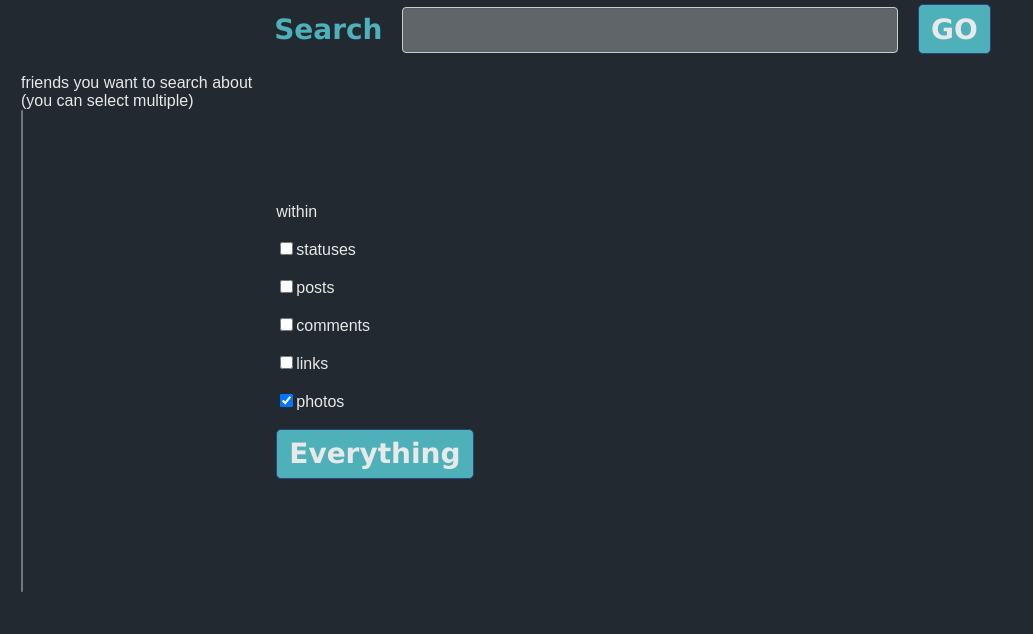
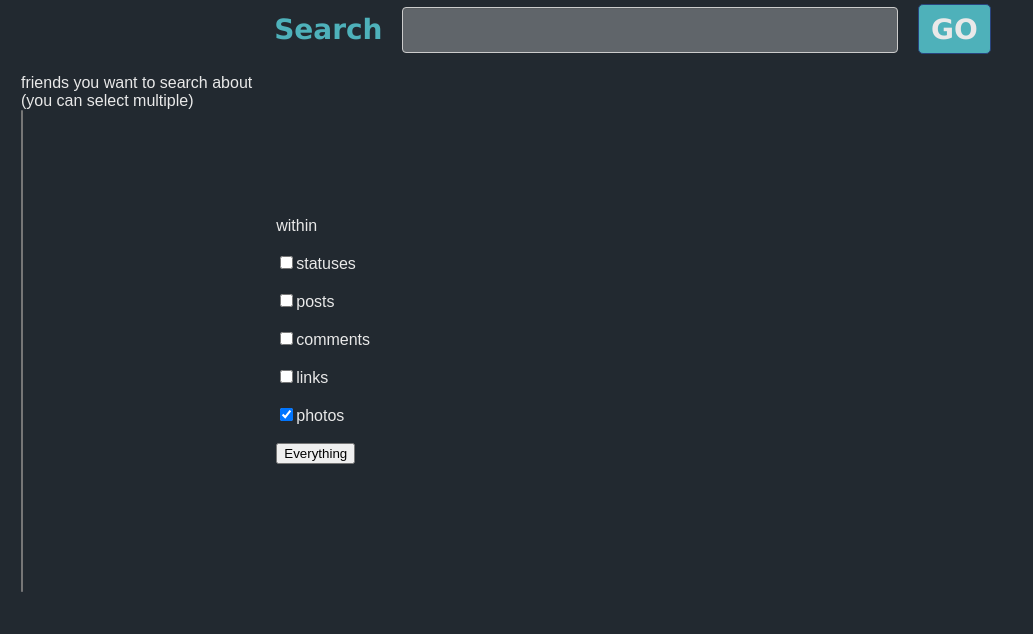
Before and after one commit to kunshao/EECS498, a Django app: page / in a window 1280 px wide. Shown: the part 166-800 px from the top of the page, without its empty margins (0-1033 px from the left). Run offline with Django 3.2, Linux system fonts and the light colour scheme; some libraries are stand-ins or nearby versions.

Commit message:
Fixed "everything" button

```diff
--- a/fqueryApp/static/css/homestyle.css
+++ b/fqueryApp/static/css/homestyle.css
@@ -99,7 +99,7 @@ label {
     text-indent: -15px;
 }
 
-button
+#btnMakeQuery
 {
   -webkit-box-shadow:rgba(0,0,0,0.0.1) 0 1px 0 0;
   -moz-box-shadow:rgba(0,0,0,0.0.1) 0 1px 0 0;
```
